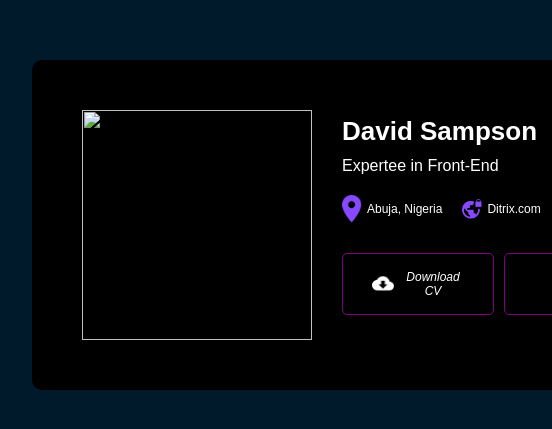
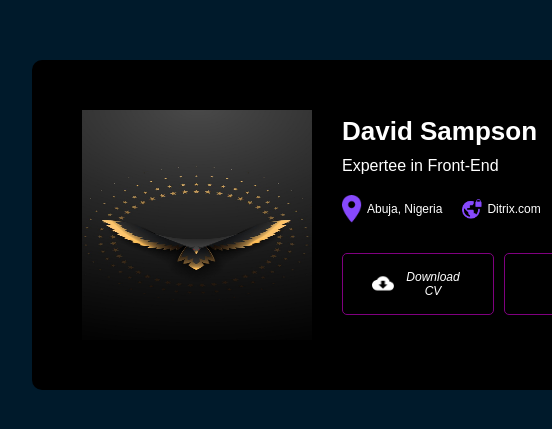
Before and after one commit to samtrollerq/David-Sampson, a plain HTML site: page index.html in a window 1280 px wide. Shown: the part 175-604 px from the top of the page, 258-810 px from the left. Drawn offline with Linux system fonts and the light colour scheme.

Commit message:
Update index.html

```diff
--- a/index.html
+++ b/index.html
@@ -13,7 +13,7 @@
     <body>
         <div class="container">
          <div class="card">
-            <img src="image/5a6d4ef3-a80f-4222-8a30-10089b402bb7.png" class="profile-img">
+            <img src="5a6d4ef3-a80f-4222-8a30-10089b402bb7.png" class="profile-img">
             <div class="info">
                 <h1>David Sampson</h1>
                 <p>Expertee in Front-End</p>
```
